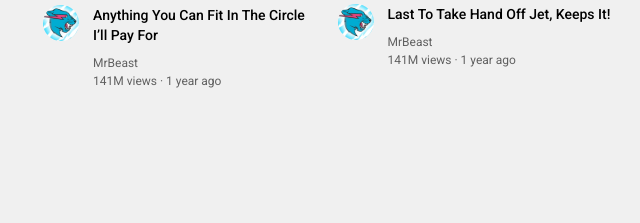
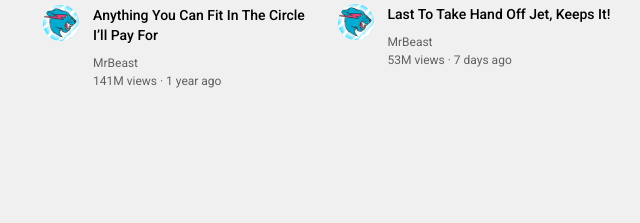
Before and after one commit to anson923/Youtube_clone, a plain HTML site: page index.html in a window 1280 px wide. Shown: the part 535-758 px from the top of the page, 640-1280 px from the left. Drawn offline with Linux system fonts and the light colour scheme.

Commit message:
updated incorrect data

```diff
--- a/index.html
+++ b/index.html
@@ -534,7 +534,7 @@
               </p>
 
               <p class="video-stats">
-                141M views &#183; 1 year ago
+                53M views &#183; 7 days ago
               </p>
             </div>
           </div>
```
